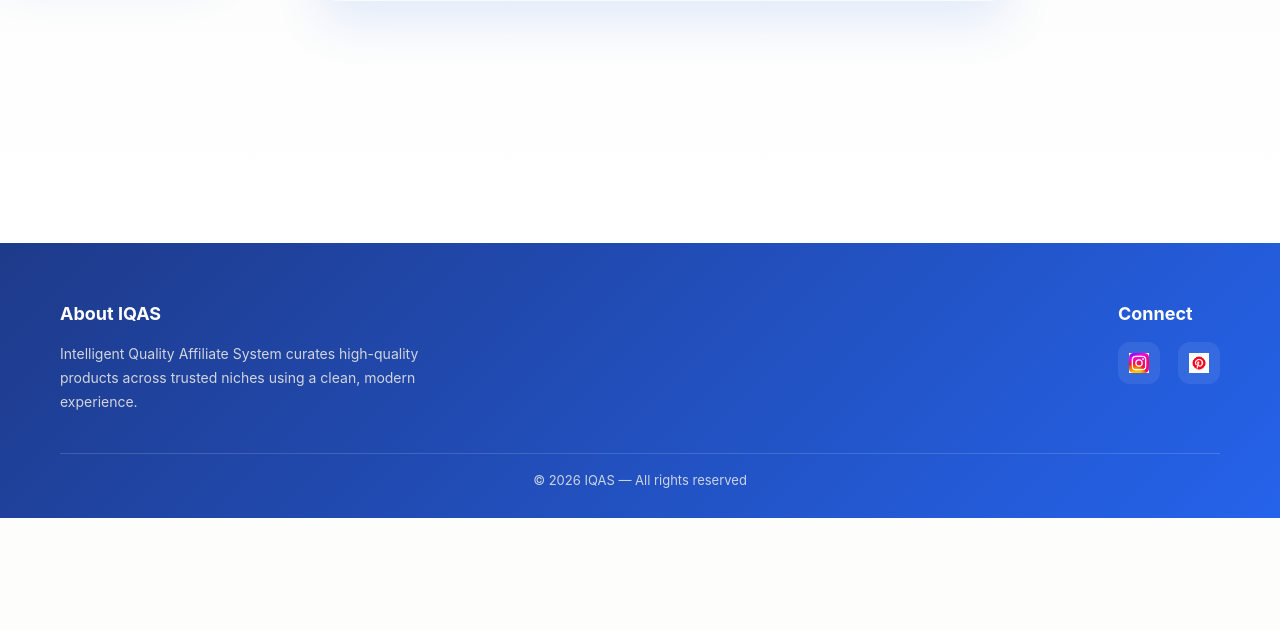
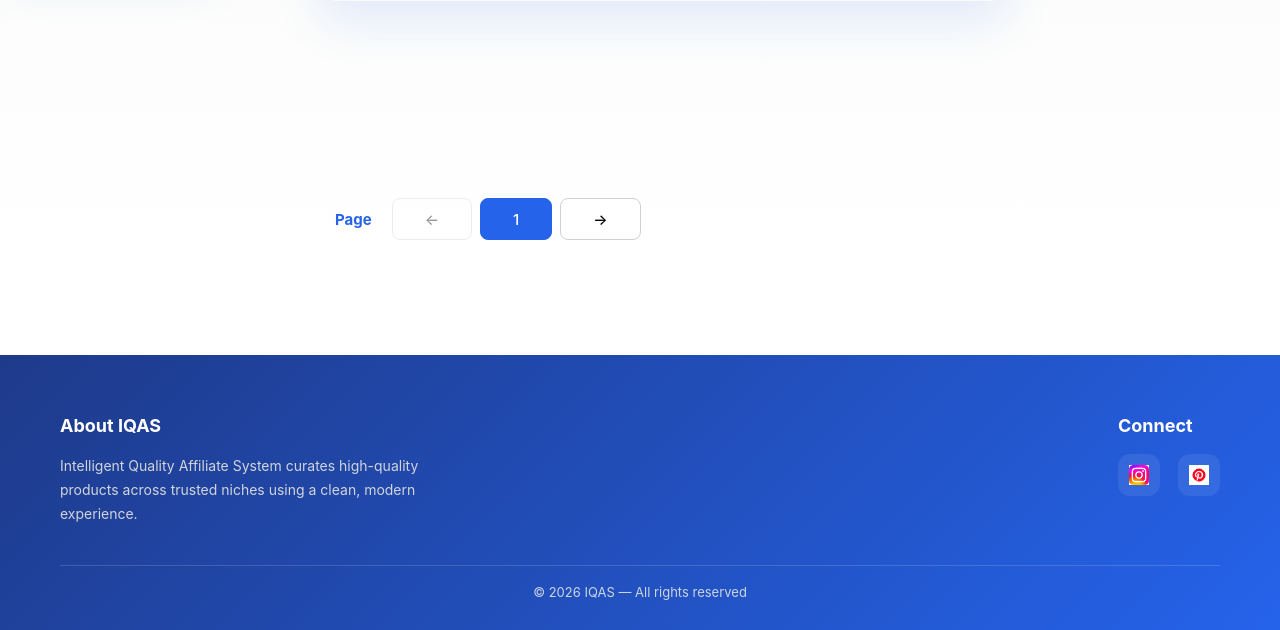
Before and after one commit to mirzaasim2001/iqas_2001, a Flask app: a page that uses templates/niche.html in a window 1280 px wide. Shown: the part 396-1026 px from the top of the page. Before the commit the page ends 914 px from the top, so only its background shows below. Run offline with Flask 3, Linux system fonts and the light colour scheme; data that the repository does not hold is empty.

Commit message:
Pagination Logic Integrated

```diff
--- a/static/style.css
+++ b/static/style.css
@@ -894,3 +894,52 @@ button:hover {
     opacity: 0.6;
     pointer-events: none;
 }
+
+
+.pagination {
+    display: flex;
+    align-items: center;
+    gap: 8px;
+    margin: 35px 0;
+    justify-content: flex-start;
+    padding-left: 75px;
+    font-size: 14px;
+}
+
+.pagination-title {
+    margin-right: 12px;
+    font-weight: 700;
+    color: #2563eb;    /* same blue as active */
+    font-size: 15px;
+}
+
+.pagination button {
+    min-width: 42px;              /* bigger button */
+    height: 42px;                 /* bigger button */
+    display: flex;                /* 🔑 center content */
+    align-items: center;          /* vertical center */
+    justify-content: center;      /* horizontal center */
+    border-radius: 8px;
+    border: 1px solid #d0d0d0;
+    background: #fff;
+    color: #000;
+    font-size: 15px;
+    font-weight: 500;
+    cursor: pointer;
+    transition: all 0.2s ease;
+}
+
+.pagination button:hover {
+    background: #f2f2f2;
+}
+
+.pagination button.active {
+    background: #2563eb;         /* BLUE (Tailwind-style UI blue) */
+    color: #fff;
+    border-color: #2563eb;
+}
+
+.pagination button:disabled {
+    opacity: 0.4;
+    cursor: not-allowed;
+}
--- a/templates/niche.html
+++ b/templates/niche.html
@@ -61,19 +61,84 @@
             </div>
             {% endfor %}
         </section>
+        <div id="pagination" class="pagination"></div>
+
 
     </div>
 </div>
 
 <script>
+const PRODUCTS_PER_PAGE = 9;
+let currentPage = 1;
+
 function extractPrice(text) {
     return parseFloat(text.replace(/[₹, ]/g, "")) || 0;
 }
 
 const grid = document.getElementById("productGrid");
-const cards = Array.from(grid.children);
+let cards = Array.from(grid.children);
+const pagination = document.getElementById("pagination");
 
-/* SORT */
+/* ---------------- PAGINATION ---------------- */
+
+function showPage(page) {
+    currentPage = page;
+
+    const start = (page - 1) * PRODUCTS_PER_PAGE;
+    const end = page * PRODUCTS_PER_PAGE;
+
+    cards.forEach((card, index) => {
+        card.style.display =
+            index >= start && index < end ? "block" : "none";
+    });
+
+    renderPagination();
+
+    // 🔽 Scroll to top of products
+    document.getElementById("productGrid")
+        .scrollIntoView({ behavior: "smooth", block: "start" });
+}
+
+
+function renderPagination() {
+    pagination.innerHTML = "";
+
+    const totalPages = Math.ceil(cards.length / PRODUCTS_PER_PAGE);
+
+    // Title
+    const title = document.createElement("span");
+    title.className = "pagination-title";
+    title.innerText = "Page";
+    pagination.appendChild(title);
+
+    // Previous button
+    const prevBtn = document.createElement("button");
+    prevBtn.innerHTML = "←";
+    prevBtn.disabled = currentPage === 1;
+    prevBtn.onclick = () => showPage(currentPage - 1);
+    pagination.appendChild(prevBtn);
+
+    // Page numbers (always at least 1)
+    for (let i = 1; i <= Math.max(totalPages, 1); i++) {
+        const btn = document.createElement("button");
+        btn.innerText = i;
+        btn.classList.toggle("active", i === currentPage);
+        btn.onclick = () => showPage(i);
+        pagination.appendChild(btn);
+    }
+
+    // Next button
+    const nextBtn = document.createElement("button");
+    nextBtn.innerHTML = "→";
+    nextBtn.disabled = currentPage === totalPages || totalPages === 1;
+    nextBtn.onclick = () => showPage(currentPage + 1);
+    pagination.appendChild(nextBtn);
+}
+
+
+
+/* ---------------- SORT ---------------- */
+
 document.getElementById("priceFilter").addEventListener("change", function () {
     const mode = this.value;
     if (!mode) return;
@@ -85,9 +150,11 @@ document.getElementById("priceFilter").addEventListener("change", function () {
     });
 
     cards.forEach(card => grid.appendChild(card));
+    showPage(1); // reset to page 1 after sort
 });
 
-/* RANGE */
+/* ---------------- RANGE FILTER ---------------- */
+
 const range = document.getElementById("priceRange");
 const rangeValue = document.getElementById("rangeValue");
 const MAX_PRICE = parseInt(range.max);
@@ -100,11 +167,21 @@ range.addEventListener("input", function () {
             ? "₹1,00,000+"
             : `Up to ₹${maxPrice.toLocaleString("en-IN")}`;
 
-    cards.forEach(card => {
+    cards = Array.from(grid.children).filter(card => {
+        const price = extractPrice(card.querySelector(".product-price").innerText);
+        return price <= maxPrice;
+    });
+
+    Array.from(grid.children).forEach(card => {
         const price = extractPrice(card.querySelector(".product-price").innerText);
         card.style.display = price <= maxPrice ? "block" : "none";
     });
+
+    showPage(1);
 });
+
+/* ---------------- INITIAL LOAD ---------------- */
+showPage(1);
 </script>
 
 {% endblock %}
```
